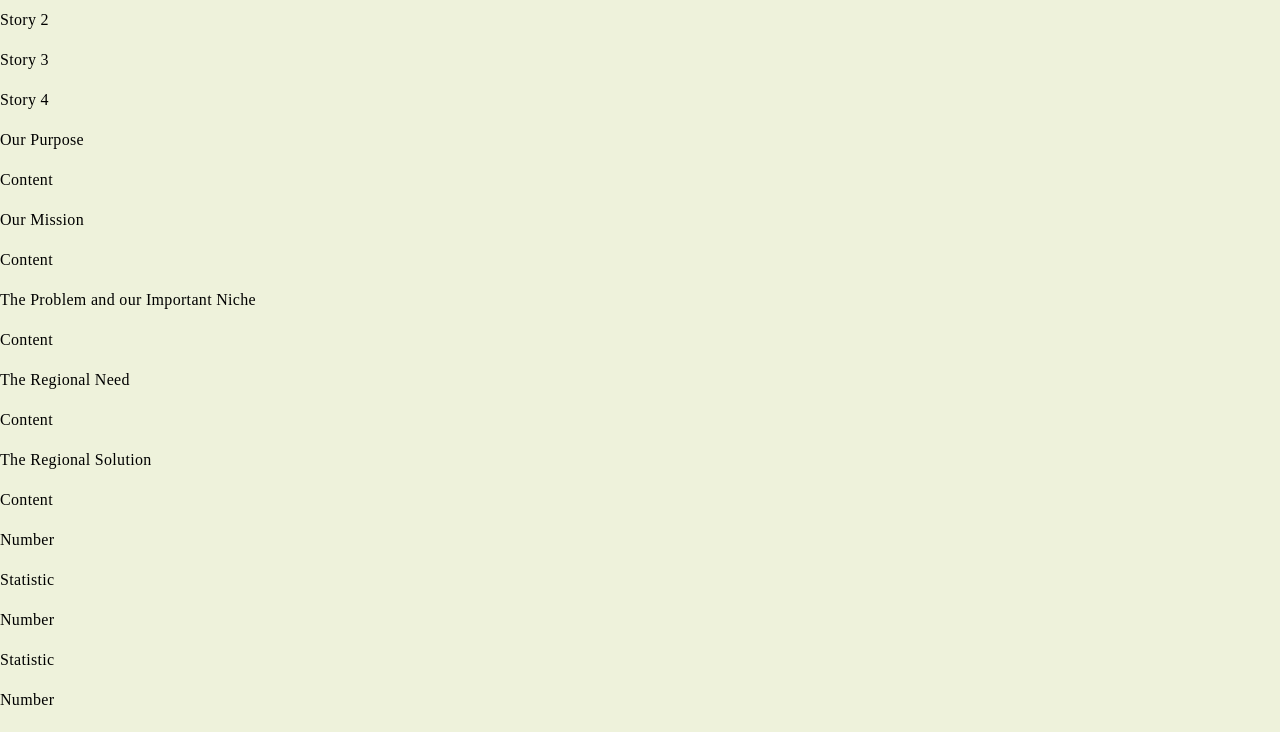
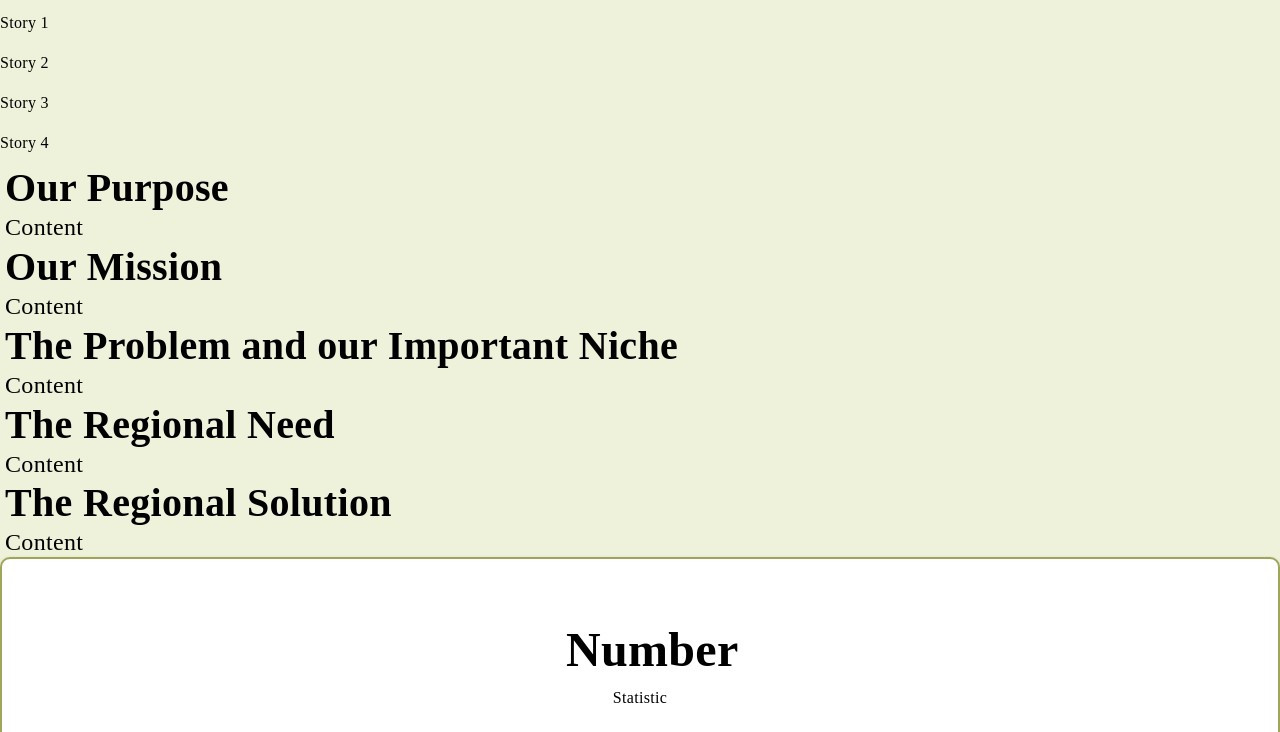
Before and after one commit to FritRin/Back-to-the-Bush-Koalas-New-Website-Development, a React app in the folder frontend/: page / in a window 1280 px wide. Shown: the part 540-1272 px from the top of the page. Built offline with nearby package versions, Linux system fonts and the light colour scheme; the HTML template or start-up script is replaced by a standard one.

Commit message:
Initial attempt at styling the statistic cards, set them out in a 2by2 grid, might change this later

```diff
--- a/frontend/src/index.css
+++ b/frontend/src/index.css
@@ -6,3 +6,50 @@ body {
   line-height: 40px;
   letter-spacing: 0.02em;
 }
+
+h1 {
+  font-size: 3rem;
+  font-weight: 600;
+  line-height: 1.2;
+  margin-top: 2%;
+  margin-left: 2%;
+}
+
+h2 {
+  font-size: 2.5rem;
+  font-weight: 550;
+  line-height: 1;
+  margin: 5px;
+}
+
+p {
+  font-size: 1.5rem;
+  font-weight: 100;
+  line-height: 1.2;
+  margin-left: 5px;
+}
+
+/* Admin Dashboard styles */
+
+/* Statistic Card container */
+div.statisticContainer {
+  display: grid;
+  grid-template-columns: repeat(2, 1fr);
+  gap: 20px;
+  margin-left: 3%;
+  margin-right: 3%;
+}
+
+/* Individual statistic cards */
+div.statisticDiv {
+  display: flex;
+  flex-direction: column;
+  align-items: center;
+  justify-content: center;
+  min-height: 200px;
+  background-color: #ffffff;
+  border: 2px solid #9fa659;
+  border-radius: 10px;
+  padding: 2%;
+  box-shadow: 0 2px 4px rgba(0, 0, 0, 0.2);
+}
--- a/frontend/src/pages/AdminDashboard.jsx
+++ b/frontend/src/pages/AdminDashboard.jsx
@@ -3,15 +3,16 @@ import StatisticCard from "../components/StatisticCard";
 function AdminDashboard() {
   return (
     <div className="pageContainer">
-        <h1>Admin Dashboard</h1>
 
         <div className="dashboardOverview">
             <h2>Overview</h2>
 
-            <StatisticCard title="Title" value="--" />
-            <StatisticCard title="Title" value="--" />
-            <StatisticCard title="Title" value="--" />
-            <StatisticCard title="Title" value="--" />
+            <div className="statisticContainer">
+                <StatisticCard title="Title" value="--" />
+                <StatisticCard title="Title" value="--" />
+                <StatisticCard title="Title" value="--" />
+                <StatisticCard title="Title" value="--" />
+            </div>
         </div>
 
         <div className="dashboardAnalytics">
```
